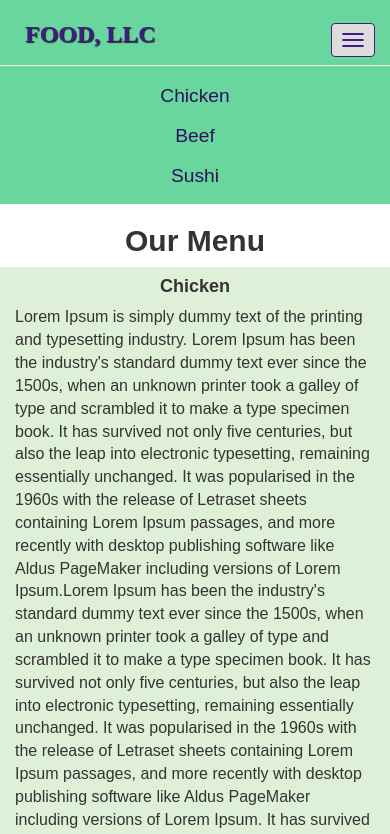
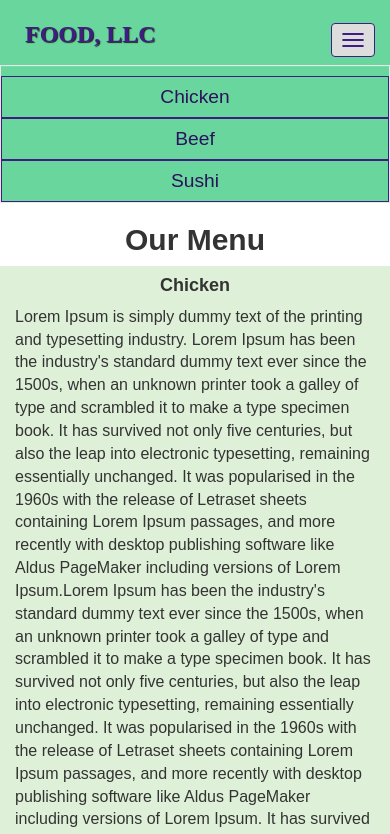
Before and after one commit to pqthai1912/module3, a plain HTML site: page index.html in a window 390 px wide. Both pictures are taken after a click on the button "Toggle navigation". Shown: the top 834 px of the page. Drawn offline with Linux system fonts and the light colour scheme.

Commit message:
Latest versiono\

```diff
--- a/css/styles.css
+++ b/css/styles.css
@@ -121,8 +121,16 @@ div.container-fluid {
 
     #collapsable-nav ul li {
         display: block;
+        border: 1px solid #401D83;
     }
 
+    .navbar-default .navbar-collapse{
+        border: 1px solid #E7E7E7;
+    }
+
+    .navbar-nav{
+        margin: 0px -15px;
+    }
 
 
 
```
